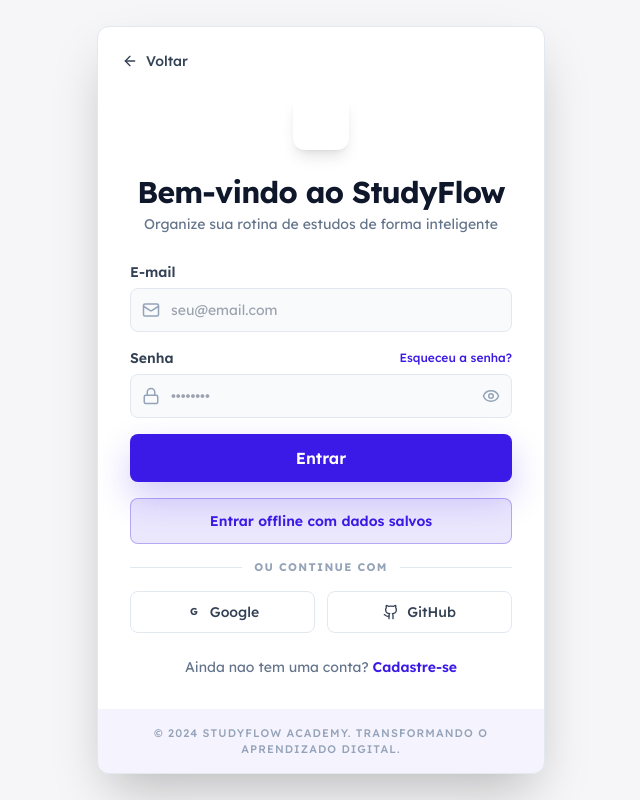
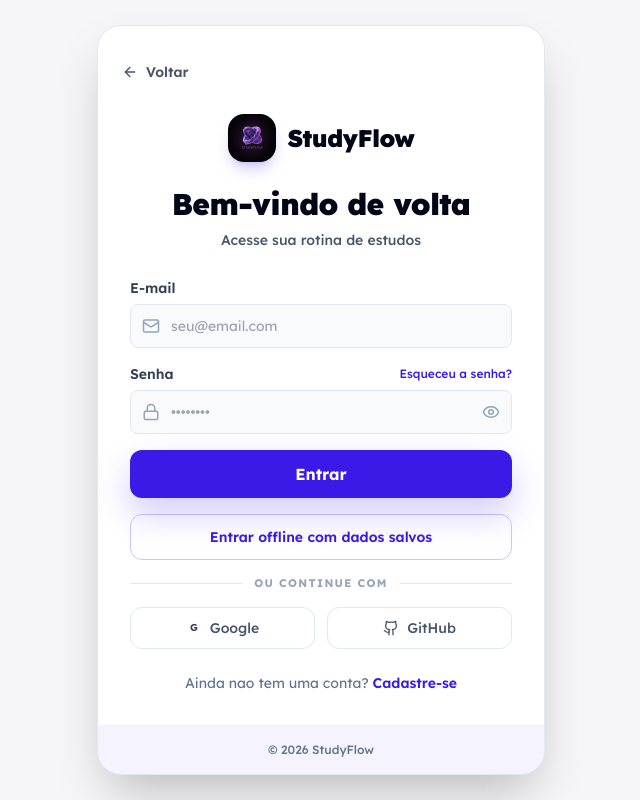
Before and after one commit to erickoberti/studyflow, a Next.js app: page /auth/login in a window 1280 px wide. Shown: the whole page, without its empty margins (319-959 px from the left). Built offline with nearby package versions, Linux system fonts and the light colour scheme; no server answers.

Commit message:
feat(studyflow): polish login experience

```diff
--- a/src/app/(auth)/auth/login/page.tsx
+++ b/src/app/(auth)/auth/login/page.tsx
@@ -5,6 +5,7 @@
 import { useEffect, useMemo, useState } from "react";
 import { useRouter, useSearchParams } from "next/navigation";
 import { LoginForm } from "@/components/forms/login-form";
+import { BrandLogo } from "@/components/brand-logo";
 
 function detectAppMode() {
   if (typeof window === "undefined") return false;
@@ -45,33 +46,34 @@
   const mode = useMemo<"web" | "app">(() => (isAppMode ? "app" : "web"), [isAppMode]);
 
   return (
-    <div className="min-h-screen bg-background-light px-4 py-6 dark:bg-background-dark">
-      <div className="mx-auto flex min-h-[calc(100vh-3rem)] w-full max-w-md items-center justify-center">
-        <div className="w-full overflow-hidden rounded-xl border border-slate-200 bg-white shadow-2xl dark:border-primary/20 dark:bg-slate-900/90">
-          <div className="p-6 pb-2">
-            <Link href="/" className="inline-flex items-center gap-2 text-sm font-medium text-slate-700 dark:text-slate-300">
+    <div className="min-h-[100dvh] bg-backgroundLight px-4 py-[max(1.5rem,env(safe-area-inset-top))] dark:bg-backgroundDark sm:px-6">
+      <div className="mx-auto flex min-h-[calc(100dvh-3rem)] w-full max-w-md items-center justify-center">
+        <div className="w-full overflow-hidden rounded-3xl border border-slate-200 bg-white shadow-2xl dark:border-primary/20 dark:bg-panelDark">
+          <div className="p-5 pb-0 sm:p-6 sm:pb-0">
+            <Link href="/" className="inline-flex min-h-11 items-center gap-2 text-sm font-semibold text-slate-600 transition hover:text-primary dark:text-slate-300">
               <ArrowLeft size={16} /> Voltar
             </Link>
           </div>
 
-          <div className="px-8 pb-8 pt-3">
+          <div className="px-6 pb-7 pt-5 sm:px-8 sm:pb-8">
             <div className="mb-6 flex justify-center">
-              <div className="flex h-14 w-14 items-center justify-center rounded-xl bg-brand text-lg font-black text-white shadow-lg shadow-brand/20">
-                SF
+              <div className="flex items-center gap-3" aria-label="StudyFlow">
+                <BrandLogo className="h-12 w-12 rounded-2xl object-cover shadow-lg shadow-primary/20" />
+                <span className="text-2xl font-black tracking-tight text-slate-950 dark:text-white">StudyFlow</span>
               </div>
             </div>
 
             <div className="mb-7 text-center">
-              <h1 className="text-3xl font-bold tracking-tight text-slate-900 dark:text-white">Bem-vindo ao StudyFlow</h1>
-              <p className="mt-1 text-sm text-slate-500 dark:text-slate-400">Organize sua rotina de estudos de forma inteligente</p>
+              <h1 className="text-3xl font-black tracking-tight text-slate-950 dark:text-white">Bem-vindo de volta</h1>
+              <p className="mt-2 text-sm font-medium text-slate-600 dark:text-slate-300">Acesse sua rotina de estudos</p>
             </div>
 
             <LoginForm mode={mode} />
           </div>
 
           {!isAppMode ? (
-            <div className="border-t border-slate-100 bg-primary/5 px-8 py-4 text-center text-[11px] font-medium uppercase tracking-widest text-slate-400 dark:border-primary/20 dark:bg-primary/10">
-              © 2024 StudyFlow Academy. Transformando o aprendizado digital.
+            <div className="border-t border-slate-100 bg-primary/5 px-6 py-4 text-center text-xs font-medium text-slate-500 dark:border-primary/20 dark:bg-primary/10 dark:text-slate-400">
+              © 2026 StudyFlow
             </div>
           ) : null}
         </div>
--- a/src/components/forms/login-form.tsx
+++ b/src/components/forms/login-form.tsx
@@ -83,10 +83,11 @@
   return (
     <form onSubmit={handleSubmit} className="space-y-4">
       <div>
-        <label className="mb-1.5 block text-sm font-semibold text-slate-700 dark:text-slate-300">E-mail</label>
+        <label htmlFor="login-email" className="mb-1.5 block text-sm font-semibold text-slate-700 dark:text-slate-200">E-mail</label>
         <div className="relative">
           <Mail size={18} className="absolute left-3 top-1/2 -translate-y-1/2 text-slate-400" />
           <input
+            id="login-email"
             name="email"
             type="email"
             required
@@ -94,13 +95,15 @@
             onChange={(event) => setEmail(event.target.value)}
             placeholder="seu@email.com"
             className={`w-full ${inputCls}`}
+            aria-invalid={Boolean(error)}
+            aria-describedby={error ? "login-error" : undefined}
           />
         </div>
       </div>
 
       <div>
         <div className="mb-1.5 flex items-center justify-between">
-          <label className="text-sm font-semibold text-slate-700 dark:text-slate-300">Senha</label>
+          <label htmlFor="login-password" className="text-sm font-semibold text-slate-700 dark:text-slate-200">Senha</label>
           <Link href="/auth/forgot" className="text-xs font-medium text-primary hover:underline">
             Esqueceu a senha?
           </Link>
@@ -108,6 +111,7 @@
         <div className="relative">
           <Lock size={18} className="absolute left-3 top-1/2 -translate-y-1/2 text-slate-400" />
           <input
+            id="login-password"
             name="password"
             type={showPassword ? "text" : "password"}
             required
@@ -115,6 +119,8 @@
             onChange={(event) => setPassword(event.target.value)}
             placeholder="••••••••"
             className={`w-full ${inputCls} pr-10`}
+            aria-invalid={Boolean(error)}
+            aria-describedby={error ? "login-error" : undefined}
           />
           <button
             type="button"
@@ -127,12 +133,12 @@
         </div>
       </div>
 
-      {error ? <p className="text-sm text-red-500">{error}</p> : null}
+      {error ? <p id="login-error" role="alert" className="rounded-lg border border-red-500/25 bg-red-500/10 px-3 py-2.5 text-sm font-medium text-red-600 dark:text-red-300">{error}</p> : null}
 
       <button
         type="submit"
         disabled={loading}
-        className="mt-1 w-full rounded-lg bg-primary py-3 text-base font-semibold text-white shadow-soft transition-all hover:bg-primary/90 disabled:opacity-60"
+        className="mt-1 min-h-12 w-full rounded-xl bg-primary py-3 text-base font-bold text-white shadow-soft transition-all hover:bg-primary/90 focus-visible:outline-none focus-visible:ring-2 focus-visible:ring-primary focus-visible:ring-offset-2 disabled:cursor-not-allowed disabled:opacity-60"
       >
         {loading ? "Entrando..." : "Entrar"}
       </button>
@@ -140,7 +146,8 @@
       <button
         type="button"
         onClick={() => continueOffline(email)}
-        className="w-full rounded-lg border border-primary/30 bg-primary/10 py-3 text-sm font-semibold text-primary"
+        disabled={loading}
+        className="min-h-11 w-full rounded-xl border border-primary/25 bg-transparent py-3 text-sm font-semibold text-primary transition hover:bg-primary/10 disabled:opacity-50"
       >
         Entrar offline com dados salvos
       </button>
@@ -152,11 +159,11 @@
       </div>
 
       <div className="grid grid-cols-2 gap-3">
-        <button type="button" className="inline-flex items-center justify-center gap-2 rounded-lg border border-slate-200 bg-white py-2.5 text-sm font-medium text-slate-700 hover:bg-slate-50 dark:border-primary/20 dark:bg-primary/10 dark:text-slate-200 dark:hover:bg-primary/15">
+        <button type="button" className="inline-flex min-h-10 items-center justify-center gap-2 rounded-xl border border-slate-200 bg-white py-2.5 text-sm font-medium text-slate-600 hover:bg-slate-50 dark:border-primary/20 dark:bg-primary/5 dark:text-slate-300 dark:hover:bg-primary/10">
           <span className="inline-flex h-4 w-4 items-center justify-center rounded-full bg-white text-[10px] font-bold text-slate-700">G</span>
           Google
         </button>
-        <button type="button" className="inline-flex items-center justify-center gap-2 rounded-lg border border-slate-200 bg-white py-2.5 text-sm font-medium text-slate-700 hover:bg-slate-50 dark:border-primary/20 dark:bg-primary/10 dark:text-slate-200 dark:hover:bg-primary/15">
+        <button type="button" className="inline-flex min-h-10 items-center justify-center gap-2 rounded-xl border border-slate-200 bg-white py-2.5 text-sm font-medium text-slate-600 hover:bg-slate-50 dark:border-primary/20 dark:bg-primary/5 dark:text-slate-300 dark:hover:bg-primary/10">
           <Github size={16} /> GitHub
         </button>
       </div>
```
